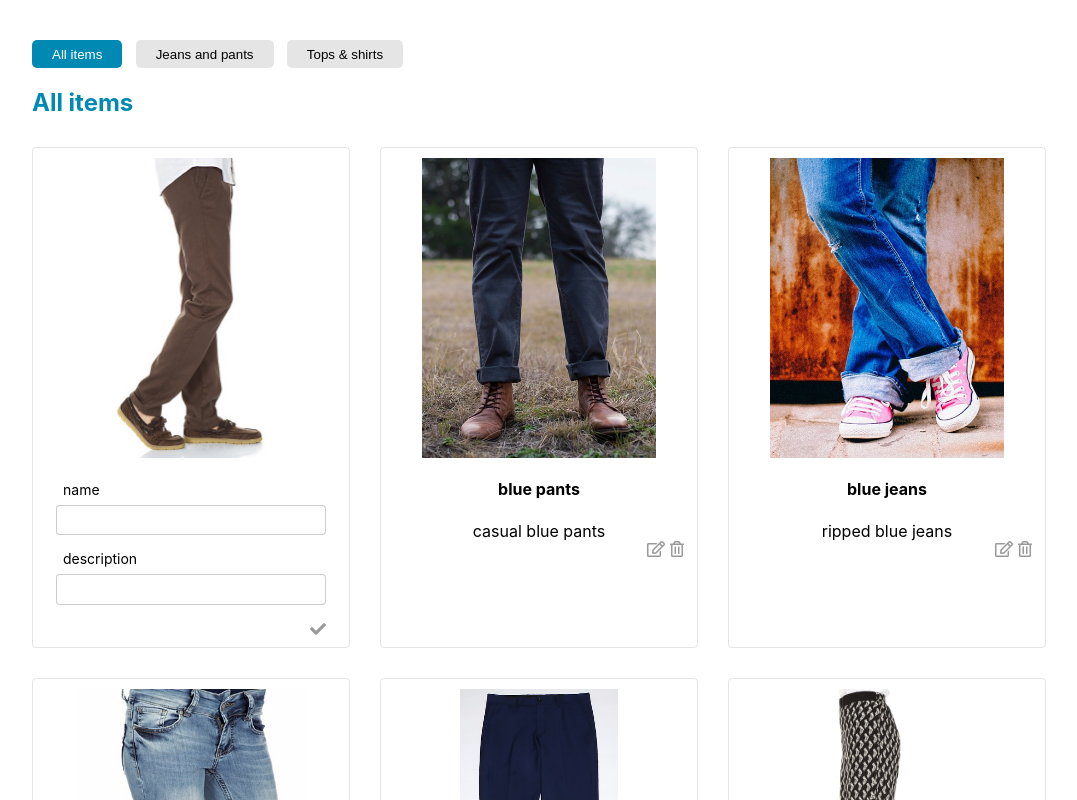
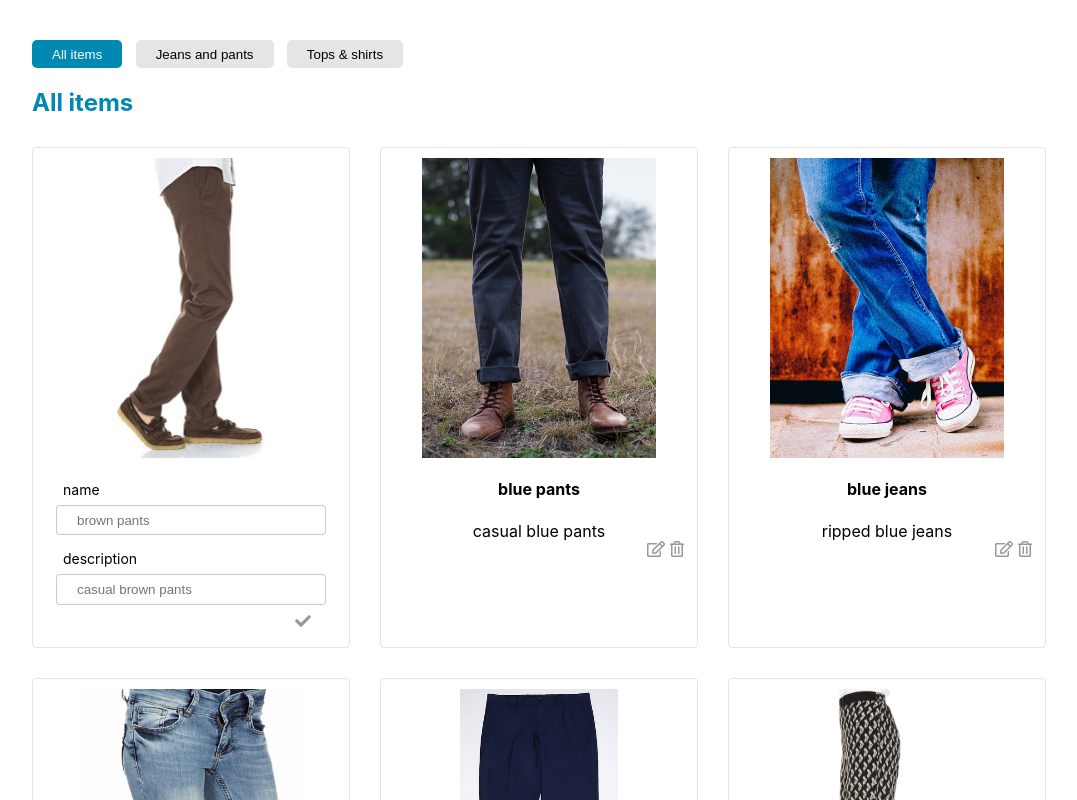
Before and after one commit to glucus/your-style-react, a React (Create React App) app: page / in a window 1280 px wide. Both pictures are taken after a click on the icon 396 px from the left and 548 px from the top of the page. Shown: the top 800 px of the page, without its empty margins (88-1165 px from the left). Built offline with nearby package versions, Linux system fonts and the light colour scheme.

Commit message:
edited formSubmit handler

```diff
--- a/src/components/Card/index.jsx
+++ b/src/components/Card/index.jsx
@@ -7,7 +7,9 @@ import Form from '../Form';
 class Card extends React.Component {
 
   state={
-    formHidden: true
+    formHidden: true,
+    name: this.props.card.name,
+    description: this.props.card.description
   }
 
   onClickDelete = (id, name, dispatch) => {
@@ -23,6 +25,15 @@ class Card extends React.Component {
     })
   }
 
+  handleSubmit = (name, description, e) => {
+
+    this.setState ({
+      name: name,
+      description: description,
+      formHidden: !this.state.formHidden
+    })
+  };
+
   render () {
     return (
       <Consumer>
@@ -31,7 +42,7 @@ class Card extends React.Component {
 
             const { card } = this.props;
             const { dispatch } = value;
-            const { formHidden } = this.state;
+            const { formHidden, name, description } = this.state;
 
             return (
               <div className="card">
@@ -39,22 +50,18 @@ class Card extends React.Component {
                   {
                     formHidden ?
                     <React.Fragment>
-                      <h4>{card.name}</h4>
-                      <div>{card.description}</div>
+                      <h4>{name}</h4>
+                      <div>{description}</div>
                     </React.Fragment>
                     :
-                    <Form />
+                    <Form name={name} description={description} handleSubmit={this.handleSubmit} />
                   }
-                  <div className="icons-bottom">
-                    {
-                      formHidden ?
-                        <i className="far fa-edit" onClick={this.toggleForm} /> :
-                        <i className="fas fa-check" onClick={this.toggleForm} />
-                    }
-                    {formHidden && <i className="far fa-trash-alt"
+                  {formHidden && <div className="icons-bottom">
+                    <i className="far fa-edit" onClick={this.toggleForm} />
+                    <i className="far fa-trash-alt"
                         onClick={this.onClickDelete.bind (this, card.id, card.name, dispatch)}
-                      />}
-                  </div>
+                    />
+                  </div>}
               </div>
             );
           }
--- a/src/components/Form/Form.scss
+++ b/src/components/Form/Form.scss
@@ -24,3 +24,19 @@ input {
   padding: 0.5em;
   font-size: 14px;
 }
+
+.icons-bottom {
+  display: flex;
+  align-self: flex-end;
+}
+
+i {
+  cursor: pointer;
+  color: rgba(0, 0, 0, 0.4);
+}
+
+.fa-check {
+  &:hover, &:focus {
+    color: green;
+  }
+}
--- a/src/components/Form/index.jsx
+++ b/src/components/Form/index.jsx
@@ -1,5 +1,6 @@
 import React from 'react';
 import './Form.scss';
+import { throws } from 'assert';
 
 class Form extends React.Component {
 
@@ -25,6 +26,7 @@ class Form extends React.Component {
     })
   };
 
+
   render () {
 
     // const { name, description } = this.state;
@@ -36,9 +38,19 @@ class Form extends React.Component {
         {fieldsArr.map (
           item => <div className="form-row" key={item}>
                     <label className="form-label">{item}</label>
-                    <input type='text' name={item} value={this.state[item]} onChange={this.handleChange} />
+                    <input type='text'
+                           name={item}
+                           value={this.state[item]}
+                           onChange={this.handleChange}
+                           placeholder={this.props[item]}
+                    />
                   </div>
         )}
+        <div className="icons-bottom">
+          <i className="fas fa-check" onClick={
+            this.props.handleSubmit.bind(this, this.state.name, this.state.description)
+          } />
+        </div>
       </form>
     );
   }
```
